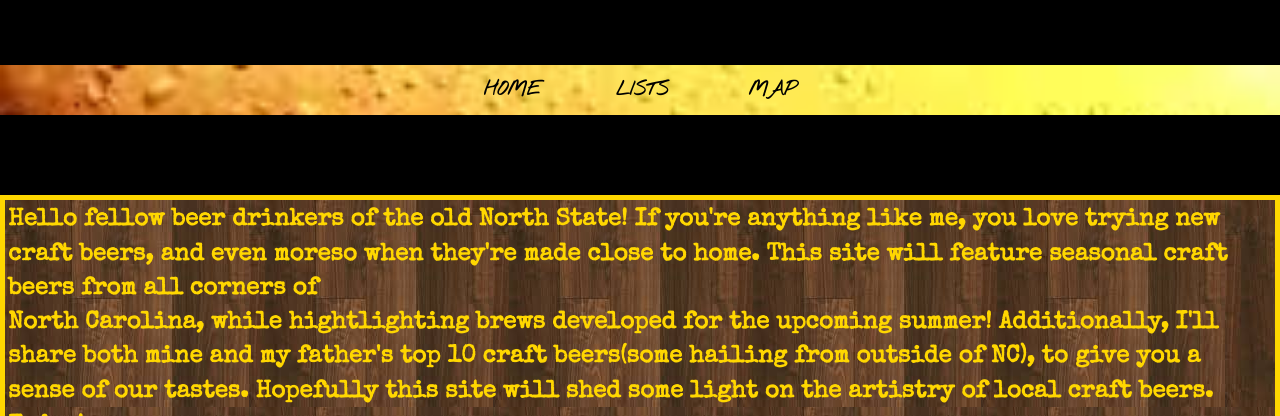
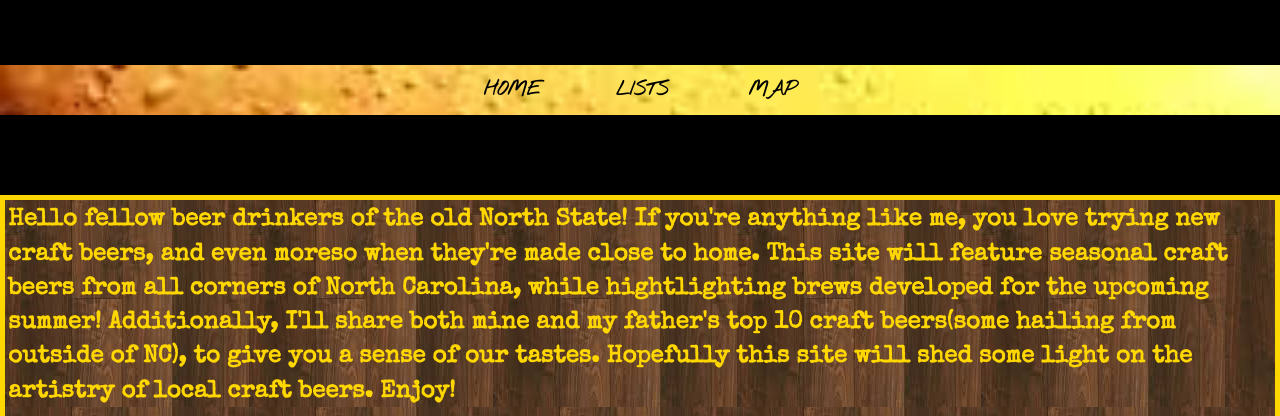
Before and after one commit to jchayes24/jchayes24.github.io, a plain HTML site: page Assignment2/beer.html in a window 1280 px wide. Shown: the part 160-576 px from the top of the page. Drawn offline with nearby package versions, Linux system fonts and the light colour scheme.

Commit message:
Update beer.html

```diff
--- a/Assignment2/beer.html
+++ b/Assignment2/beer.html
@@ -40,7 +40,7 @@
   <div class= "row">
     <div id= "des" class"col-lg-12">
         <p><b>Hello fellow beer drinkers of the old North State! If you're anything like me, you love trying new craft beers, and even moreso when they're made
-           close to home. This site will feature seasonal craft beers from all corners of<br> North Carolina, while hightlighting brews developed for the upcoming
+           close to home. This site will feature seasonal craft beers from all corners of North Carolina, while hightlighting brews developed for the upcoming
            summer! Additionally, I'll share both mine and my father's top 10 craft beers(some hailing from outside of NC), to give you a sense of our tastes. Hopefully this site will shed some
             light on the artistry of local craft beers. Enjoy!</b></p>
         <p id="sig"> -Coleman Hayes </p>
```
